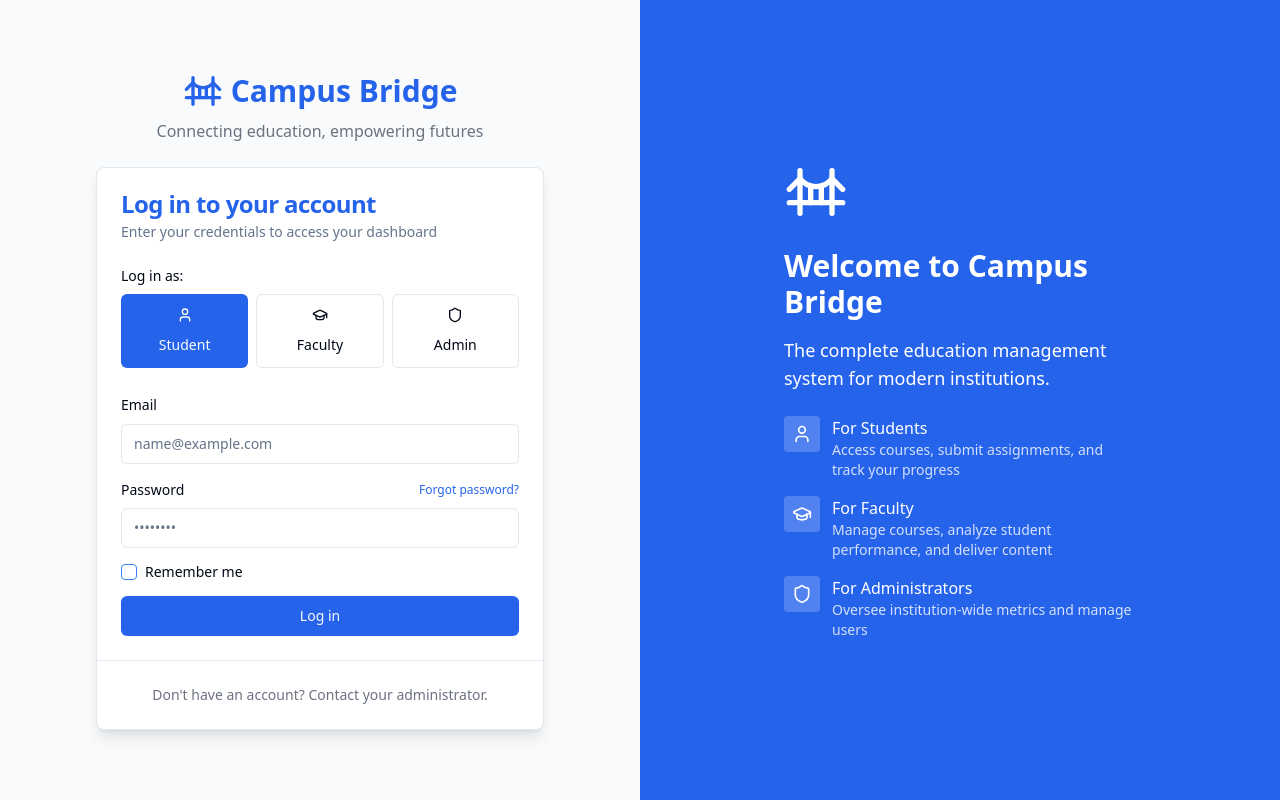
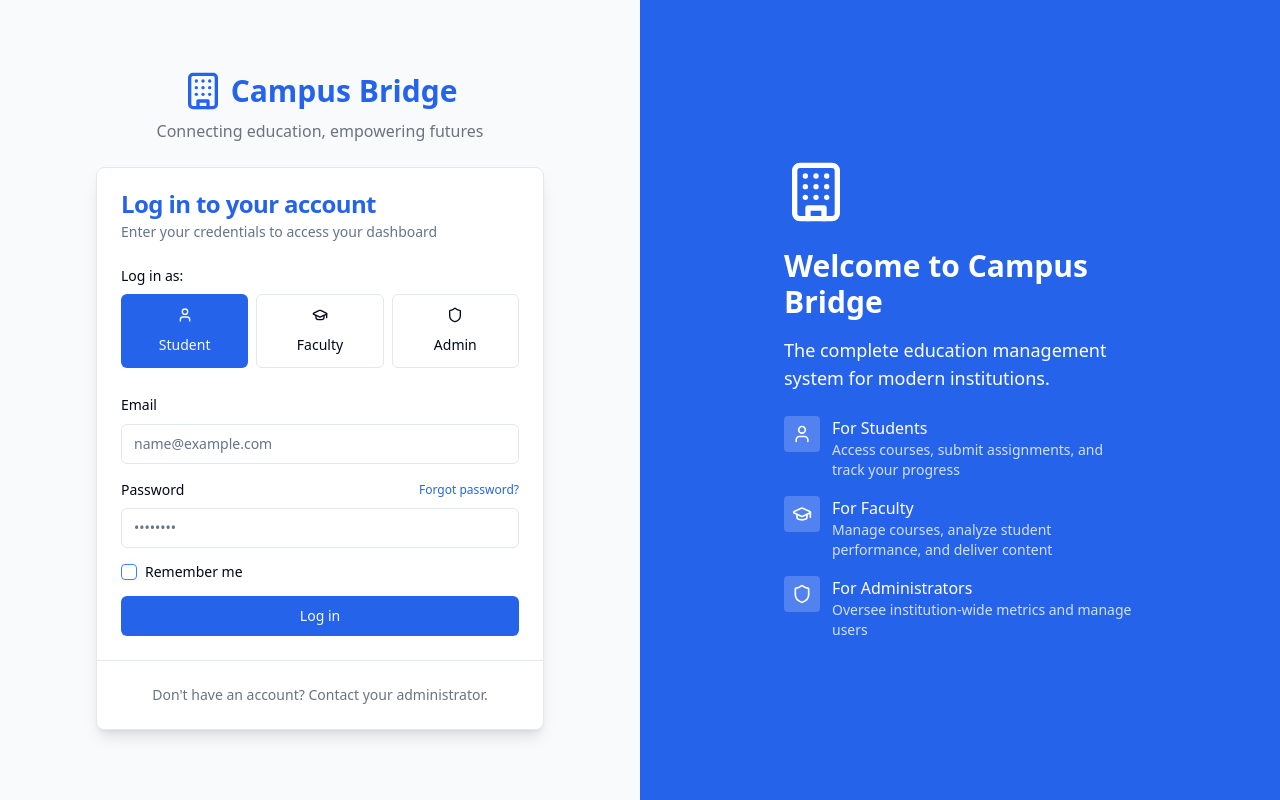
Before and after one commit to TechnicalMonish/CampusBridge, a React (Vite) app: page /login in a window 1280 px wide. Built offline with nearby package versions, Linux system fonts and the light colour scheme.

Commit message:
Fix: Resolve import error for Bridge icon
The commit fixes a runtime error caused by a missing import for the 'Bridge' icon. The necessary import statement is added to resolve the issue.

```diff
--- a/src/components/layout/Header.tsx
+++ b/src/components/layout/Header.tsx
@@ -1,6 +1,6 @@
 
 import React from 'react';
-import { LogOut, BellRing, Bridge } from 'lucide-react';
+import { LogOut, BellRing, Building } from 'lucide-react';
 import { useAuth } from '@/contexts/AuthContext';
 import NotificationsPanel from './NotificationsPanel';
 import { toast } from 'sonner';
@@ -25,7 +25,7 @@ const Header: React.FC<HeaderProps> = ({ sidebarCollapsed }) => {
     }`}>
       <div className="flex items-center justify-between h-full px-6">
         <div className="flex items-center">
-          <Bridge className="h-6 w-6 text-lms-blue mr-2 hidden sm:block" />
+          <Building className="h-6 w-6 text-lms-blue mr-2 hidden sm:block" />
           <h2 className="text-xl font-semibold text-gray-800 capitalize">
             {user.role} Dashboard
           </h2>
--- a/src/components/layout/Sidebar.tsx
+++ b/src/components/layout/Sidebar.tsx
@@ -1,3 +1,4 @@
+
 import React from 'react';
 import { Link, useLocation } from 'react-router-dom';
 import { useAuth } from '@/contexts/AuthContext';
@@ -12,7 +13,7 @@ import {
   Home,
   Settings,
   User,
-  Bridge
+  Building
 } from 'lucide-react';
 import { cn } from '@/lib/utils';
 
@@ -78,7 +79,7 @@ const Sidebar: React.FC<SidebarProps> = ({ collapsed, toggleCollapse }) => {
       <div className="flex items-center justify-between p-4 border-b">
         {!collapsed && (
           <div className="flex items-center space-x-2">
-            <Bridge className="h-7 w-7 text-lms-blue" />
+            <Building className="h-7 w-7 text-lms-blue" />
             <h1 className="text-xl font-bold text-lms-blue">Campus Bridge</h1>
           </div>
         )}
--- a/src/components/student/StudentProfile.tsx
+++ b/src/components/student/StudentProfile.tsx
@@ -1,11 +1,10 @@
-
 import React from 'react';
 import { Card, CardHeader, CardContent, CardTitle } from '@/components/ui/card';
 import { Avatar, AvatarFallback, AvatarImage } from '@/components/ui/avatar';
 import { Separator } from '@/components/ui/separator';
 import { Link } from 'react-router-dom';
 import { Button } from '@/components/ui/button';
-import { Edit } from 'lucide-react';
+import { Edit, Code } from 'lucide-react';
 
 interface User {
   id: string | number; // Updated to accept both string and number
--- a/src/pages/Login.tsx
+++ b/src/pages/Login.tsx
@@ -4,7 +4,7 @@ import { useAuth } from '@/contexts/AuthContext';
 import { Button } from '@/components/ui/button';
 import { Card, CardContent, CardDescription, CardFooter, CardHeader, CardTitle } from '@/components/ui/card';
 import { Input } from '@/components/ui/input';
-import { GraduationCap, School, Shield, User, Bridge } from 'lucide-react';
+import { GraduationCap, School, Shield, User, Building } from 'lucide-react';
 import { Checkbox } from '@/components/ui/checkbox';
 import { toast } from 'sonner';
 
@@ -77,7 +77,7 @@ const Login: React.FC = () => {
       <div className="flex-1 flex flex-col justify-center items-center p-6 md:p-12">
         <div className="w-full max-w-md mb-6">
           <div className="flex items-center justify-center gap-2 mb-2">
-            <Bridge className="h-10 w-10 text-lms-blue" />
+            <Building className="h-10 w-10 text-lms-blue" />
             <h1 className="text-3xl font-bold text-lms-blue">Campus Bridge</h1>
           </div>
           <p className="text-center text-gray-500">Connecting education, empowering futures</p>
@@ -194,7 +194,7 @@ const Login: React.FC = () => {
 
       <div className="hidden md:flex md:w-1/2 bg-lms-blue text-white">
         <div className="max-w-md mx-auto p-12 flex flex-col justify-center">
-          <Bridge className="h-16 w-16 mb-6" />
+          <Building className="h-16 w-16 mb-6" />
           <h2 className="text-3xl font-bold mb-4">Welcome to Campus Bridge</h2>
           <p className="text-lg mb-6">
             The complete education management system for modern institutions.
```
